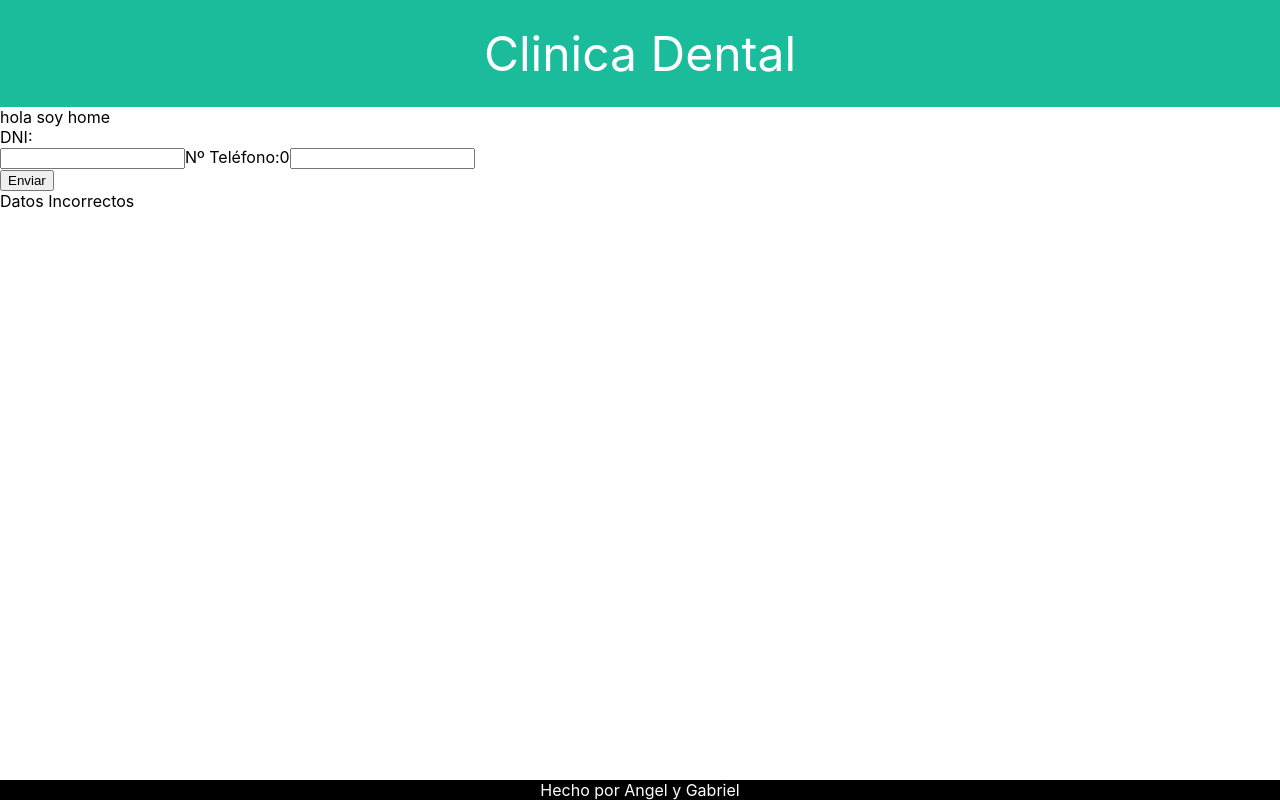
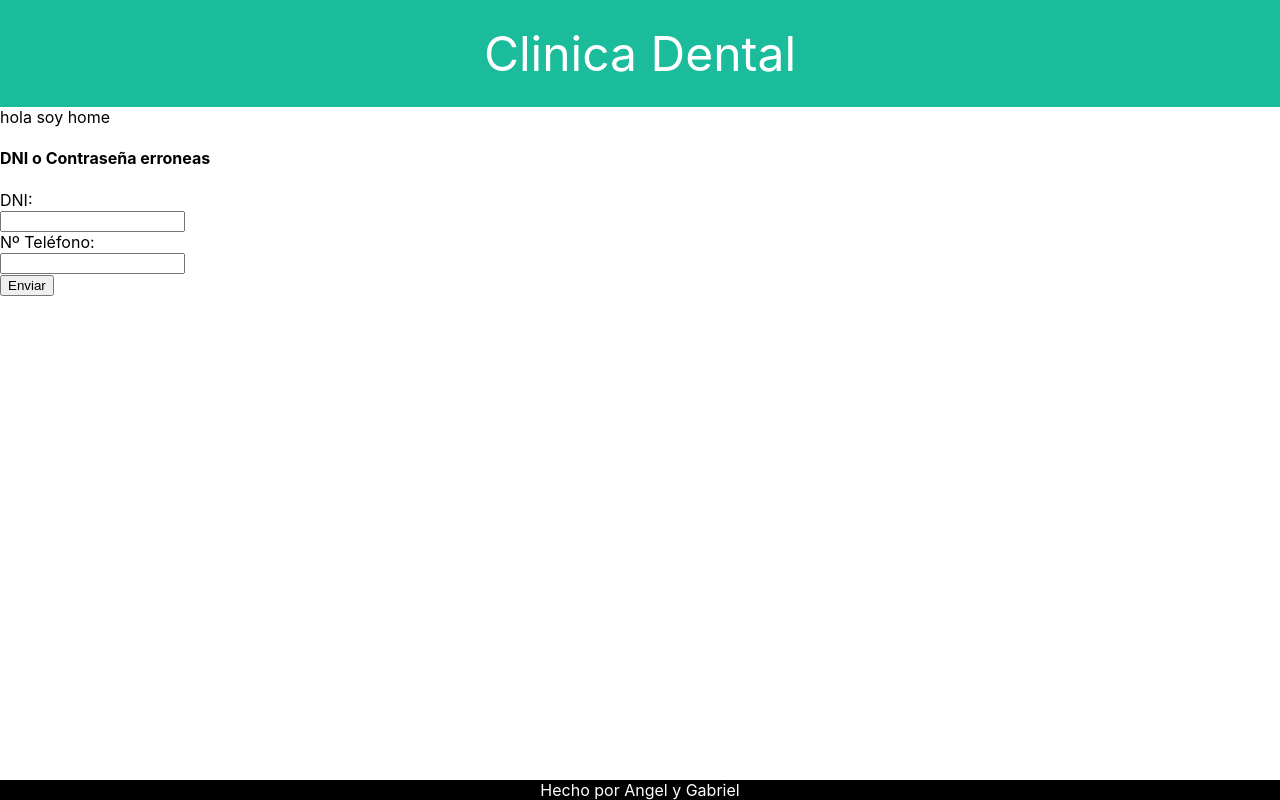
Before and after one commit to Galactuuus/ReactApp, a React (Create React App) app: page / in a window 1280 px wide. Both pictures are taken after a click on the button "Enviar". Built offline with nearby package versions, Linux system fonts and the light colour scheme; no server answers.

Commit message:
Login Error msg, and fetch fixed

```diff
--- /dev/null
+++ b/src/Components/Error/error.js
@@ -0,0 +1,11 @@
+import './error.css';
+
+const Error = (props) => {
+    return (
+        <div>
+            <h4>{props.msg}</h4>
+        </div>
+    )
+}
+
+export default Error;
--- a/src/Components/Login/login.js
+++ b/src/Components/Login/login.js
@@ -1,25 +1,47 @@
+import React, { Component } from 'react';
 import './login.css';
+import Error from '../Error/error.js';
 
-const Login = () => {
 
-    let data = { dni: "", phone: "" }
-    const search = async () => {
+class Login extends Component {
 
-        await fetch('127.0.0.1:5000/users', { headers: { dni: data.dni, phone: data.phone } });
+    constructor(props){
+        super(props)
+
+        this.state = {
+            error: false,
+            dni: "",
+            phone: ""
         }
+    }
+
+    search = async () => {
+        try {
+            let response = await fetch('http://127.0.0.1:5000/users', { method: 'GET', headers: { dni: this.state.dni, phone:  this.state.phone }});
+            response = await response.json();
+        } catch {
+            this.setState({ error: true })
+        }
+    }
+
+    render() {
         return(
             <div>
-            <label>DNI: <br></br>
-                <input type="text" onInput={(e) => data.dni = e.target.value } />
-            </label>
-            <label>Nº Teléfono:0
-                <input type="number" onInput={(e) => data.phone = e.target.value } />
+                {this.state.error  && <Error msg='DNI o Contraseña erroneas'/>}
+                <label>DNI:
+                    <br></br>
+                    <input type="text" onInput={(e) => this.setState({ dni: e.target.value})} />
                 </label>
                 <br></br>
-            <button onSubmit={search}>Enviar</button>
-            <div> Datos Incorrectos </div>
+                <label>Nº Teléfono:
+                    <br></br>
+                    <input type="number" onInput={(e) => this.setState( { phone: e.target.value }) } />
+                </label>
+                <br></br>
+                <button onClick={this.search}>Enviar</button>
             </div>
         )
     }
+}
 
 export default Login;
```
Also changed, not shown: src/Components/Error/error.css (added). Lines whose indentation alone changed are shown as unchanged.
